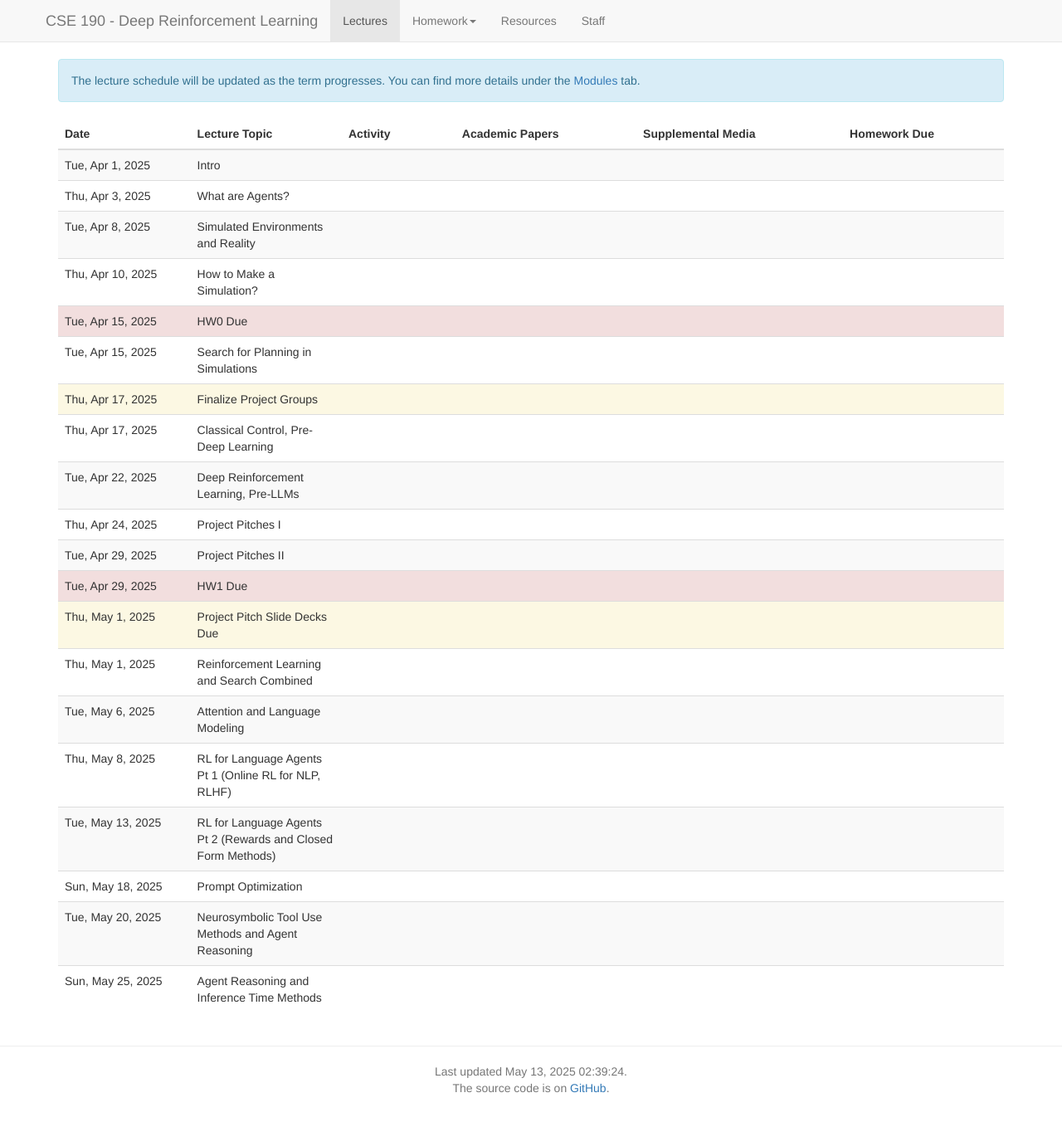
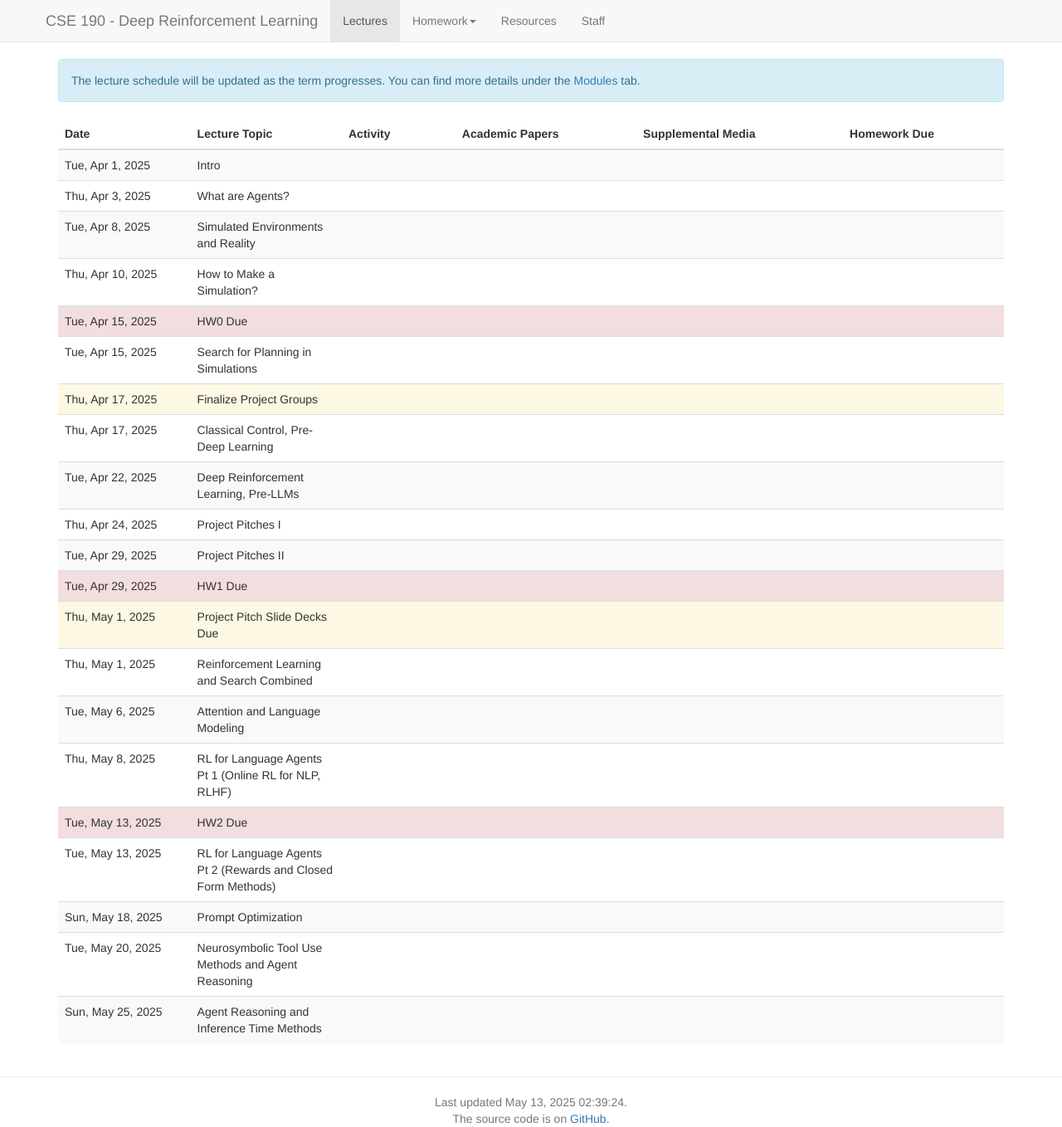
Before and after one commit to tonyroumi/intro-deep-rl-course, a Jekyll site: the page built from lectures-w-modules.md, in a window 1280 px wide. Shown: the whole page at 83% size. Built offline with Jekyll 4.4.1, drawn with Linux system fonts in a browser that asks for light colours; nearby versions of some CDN libraries; a script that is not in the unit is left out; before the commit the page ends 1321 px from its top, so only the background shows below that.

Commit message:
lectures

```diff
--- a/_data/lectures.yaml
+++ b/_data/lectures.yaml
@@ -168,6 +168,10 @@
           authors: Ouyang et al.
 -
   date: 2025-05-13
+  title: HW2 Due
+  type: homework
+-
+  date: 2025-05-13
   title: RL for Language Agents Pt 2 (Rewards and Closed Form Methods)
   slides: rl_language_agents_pt2.pdf
   readings:
```
